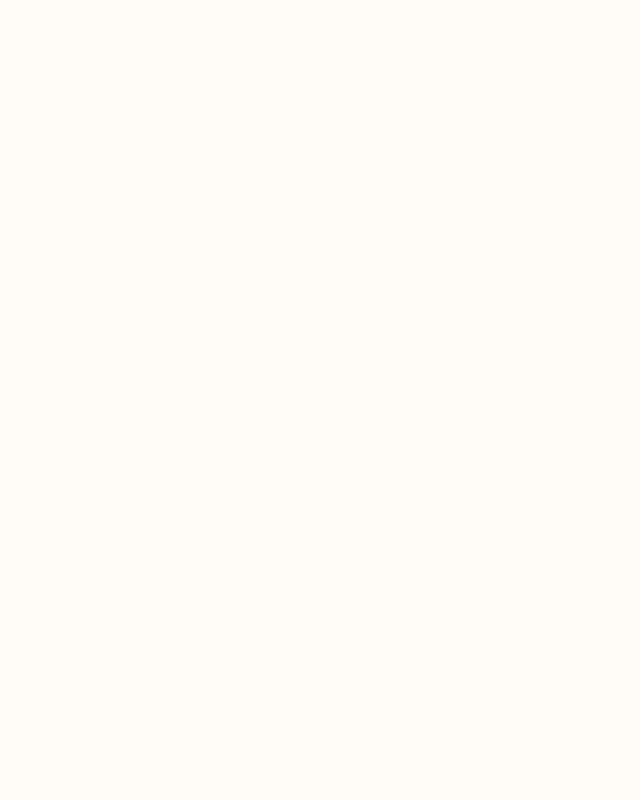
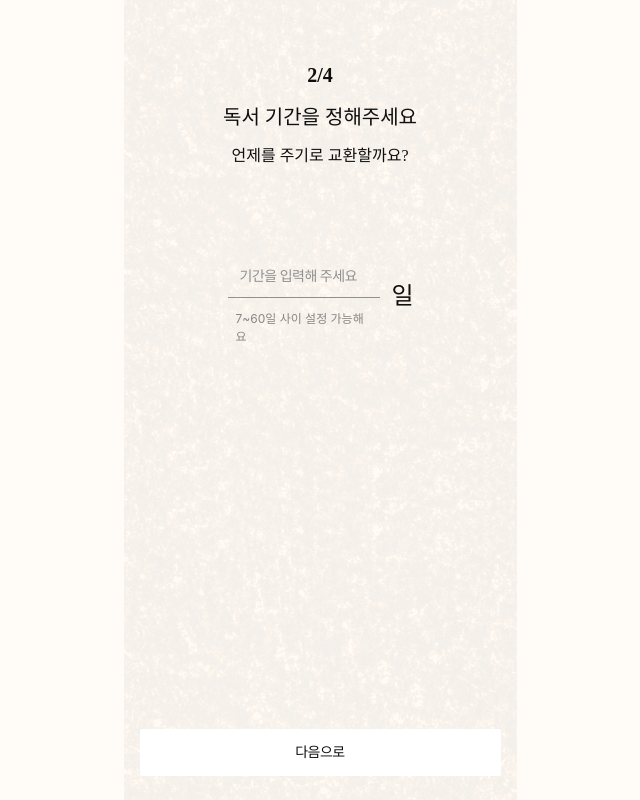
Before and after one commit to 2025-LIKELION-bilbly/Frontend, a React (Vite) app in the folder bilbly/: page /meeting/create/2 in a window 1280 px wide. Before the commit this address had no page. Shown: the whole page, without its empty margins (320-960 px from the left). Built offline with nearby package versions, Linux system fonts and the light colour scheme.

Commit message:
✨ feat: meeting-create 기간 작성 페이지 구현

```diff
--- a/bilbly/src/App.tsx
+++ b/bilbly/src/App.tsx
@@ -3,6 +3,7 @@ import HomePage from './pages/HomePage';
 import MeetingSelectPage from './features/meeting/pages/MeetingSelectPage';
 import GlobalStyle from './styles/GlobalStyle';
 import Step1NamePage from "./features/meeting/pages/meeting-create-page/Step1NamePage";
+import Step2PeriodPage from "./features/meeting/pages/meeting-create-page/Step2PeriodPage";
 
 // function App() {
 //   return (
@@ -25,6 +26,7 @@ function App() {
           <Route path="/meeting" element={<MeetingSelectPage />} />
           <Route path="/main" element={<HomePage />} />
           <Route path="/meeting/create/1" element={<Step1NamePage />} />
+          <Route path="/meeting/create/2" element={<Step2PeriodPage />} />
         </Routes>
       </BrowserRouter>
     </>
--- a/bilbly/src/features/meeting/components/NextBtn.styles.ts
+++ b/bilbly/src/features/meeting/components/NextBtn.styles.ts
@@ -17,6 +17,8 @@ export const ButtonWrapper = styled.button<{ $state: "default" | "valid" | "inva
     line-height: 150%;
     letter-spacing: -0.5px;
 
+    border none;
+
     /* 기본, able, disable 상태별 배경색 */
     background-color: ${({ $state }) => {
         switch ($state) {
@@ -29,9 +31,11 @@ export const ButtonWrapper = styled.button<{ $state: "default" | "valid" | "inva
         }
     }};
 
-    /* 기본, able, disable 상태별 테두리 */
+    /* 기본, able, disable 상태별 테두리
     border: ${({ $state }) =>
-        $state === "default" ? "1px solid #100F0F" : "none"};
+        $state === "default" ? "1px solid #100F0F" : "none"};  */
+
+
 
     /* 기본, able, disable 상태별 글자색 */
     color: ${({ $state }) => {
@@ -48,6 +52,5 @@ export const ButtonWrapper = styled.button<{ $state: "default" | "valid" | "inva
     /* 상태별 클릭 가능 여부 */
     cursor: ${({ $state }) => ($state === "valid" ? "pointer" : "default")};
     pointer-events: ${({ $state }) => ($state === "valid" ? "auto" : "none")};
-
     transition: 0.2s ease-in-out;
 `;
--- a/bilbly/src/features/meeting/components/NextBtn.tsx
+++ b/bilbly/src/features/meeting/components/NextBtn.tsx
@@ -10,11 +10,8 @@ type NextButtonProps = {
 
 const NextButton = ({ label, state, onClick }: NextButtonProps) => {
     return (
-        <S.ButtonWrapper
-        $state={state}
-        onClick={state === "valid" ? onClick : undefined}
-        >
-        {label}
+        <S.ButtonWrapper $state={state} onClick={onClick}>
+            {label}
         </S.ButtonWrapper>
     );
 };
--- a/bilbly/src/features/meeting/pages/meeting-create-page/Step1NamePage.tsx
+++ b/bilbly/src/features/meeting/pages/meeting-create-page/Step1NamePage.tsx
@@ -1,8 +1,10 @@
 import { useState } from "react";
+import { useNavigate } from "react-router-dom";
 import * as S from "./Step1NamePage.styles";
 import NextBtn from "../../components/NextBtn";
 
 const Step1NamePage = () => {
+    const navigate = useNavigate();
     const [name, setName] = useState("");
 
     const isValid = name.length >= 1 && name.length <= 15;
@@ -10,9 +12,8 @@ const Step1NamePage = () => {
     const buttonState = name.length === 0 ? "default" : isValid ? "valid" : "invalid";
 
     const handleNext = () => {
-        if (!isValid) return;
-        console.log("다음 스텝으로 이동", name);
-        // navigate("/meeting/create/step2");
+        if (buttonState !== "valid") return;  // 조건 불만족하면 이동 막기
+        navigate("/meeting/create/2");
     };
 
     return (
--- /dev/null
+++ b/bilbly/src/features/meeting/pages/meeting-create-page/Step2PeriodPage.styles.ts
@@ -0,0 +1,152 @@
+import styled from "styled-components";
+import BackgroundPattern from '../../../../assets/background_pattern.png';
+
+export const Container = styled.div`
+    width: 100%;
+    max-width: 393px;
+    margin: 0 auto;
+    background-color: #FFFCF8;
+    display: flex;
+    flex-direction: column;
+    min-height: 100vh;
+    padding: 0 16px;
+    position: relative;
+    z-index: 0;
+
+    &::before {
+        content: "";
+        position: absolute; /* 이 Container(480px) 내부에 고정 */
+        top: 0;
+        left: 0;
+        right: 0;
+        bottom: 0;
+
+        /* 5. 피그마 속성 적용 */
+        background-image: url(${BackgroundPattern});
+        background-repeat: repeat;  /* Scale: Tile */
+        opacity: 0.1;               /* Opacity: 10% */
+        mix-blend-mode: multiply;   /* Blend: Multiply */
+
+        z-index: -1; /* 패턴을 이 컨테이너의 맨 뒤로 보냄 */
+    }
+`;
+
+// btn 제외 container
+export const MainContainer = styled.div`
+    display: flex;
+    width: 300px;
+    padding-top: 60px;
+    flex-direction: column;
+    align-items: center;
+    justify-content: center;
+    gap: 60px;
+    margin: 0 auto;
+`;
+
+export const MainBox1 = styled.div`
+    display: flex;
+    height: 135px;
+    flex-direction: column;
+    align-items: center;
+`;
+
+export const MainBox2 = styled.div`
+    display: flex;
+    align-items: center;
+    gap: 12px;
+    align-self: stretch;
+    margin: 0 auto;
+`;
+
+export const StepText = styled.div`
+    text-align: center;
+    color: #100f0f;
+    font-family: Pretendard;
+    font-size: 20px;
+    font-style: normal;
+    font-weight: 600;
+    line-height: 30px; /* 150% */
+    margin-bottom: 12px;
+`;
+
+// 타이틀, 서브 타이틀
+export const Title = styled.div`
+    text-align: center;
+    color: #100f0f;
+    margin-bottom: 12px;
+    font-family: Pretendard;
+    font-size: 20px;
+    font-style: normal;
+    font-weight: 600;
+    line-height: 30px; /* 150% */
+`;
+
+export const SubTitle = styled.div`
+    color: #100F0F;
+    text-align: center;
+    font-family: Pretendard;
+    font-size: 16px;
+    font-style: normal;
+    font-weight: 400;
+    line-height: 24px; /* 150% */
+`;
+
+// 입력 부분
+export const InputWrapper = styled.div`
+    display: flex;
+    width: 152px;
+    flex-direction: column;
+    align-items: flex-start;
+    gap: 6px;
+`;
+
+export const InputField = styled.input<{ $isInvalid: boolean }>`
+    width: 100%;
+    padding: 12px;
+    font-size: 16px;
+    border: none;
+    border-bottom: 1.5px solid
+        ${({ $isInvalid }) => ($isInvalid ? "#ED264E" : "#909090")};
+    background-color: transparent;
+    outline: none;
+
+    &::placeholder {
+    text-align: left;
+    font-family: Pretendard;
+    font-size: 14px;
+    font-style: normal;
+    font-weight: 400;
+    line-height: 21px; /* 150% */
+    letter-spacing: -0.5px;
+        color: ${({ $isInvalid }) => ($isInvalid ? "#FFB3B3" : "#909090")};
+    }
+`;
+
+export const Desc = styled.div<{ $isInvalid: boolean }>`
+    margin-top: 6px;
+    padding: 0 8px;
+    font-size: 12px;
+    color: ${({ $isInvalid }) => ($isInvalid ? "#ED264E" : "#8b8683")};
+`;
+
+// "일" 날짜
+export const DateLabel = styled.div`
+    width: 21px;
+    height: 45px;
+    color: var(--text-primary, #100F0F);
+    text-align: center;
+
+    /* Header/L */
+    font-family: Pretendard;
+    font-size: 24px;
+    font-style: normal;
+    font-weight: 600;
+    line-height: 36px; /* 150% */
+`;
+
+// 하단 버튼
+export const BottomArea = styled.div`
+    margin-top: auto;
+    width: 100%;
+    padding-bottom: 24px;
+`;
--- a/bilbly/src/features/meeting/pages/meeting-create-page/Step2PeriodPage.tsx
+++ b/bilbly/src/features/meeting/pages/meeting-create-page/Step2PeriodPage.tsx
@@ -0,0 +1,59 @@
+import { useState } from "react";
+import { useNavigate } from "react-router-dom";
+import * as S from "./Step2PeriodPage.styles";
+import NextBtn from "../../components/NextBtn";
+
+
+
+const Step1NamePage = () => {
+    const navigate = useNavigate();
+    const [name, setName] = useState("");
+
+    const period = Number(name);
+
+    const isValid = period >= 7 && period <= 60;
+    const isInvalid = name.length > 0 && !isValid;
+    const buttonState = name.length === 0 ? "default" : isValid ? "valid" : "invalid";
+
+
+    const handleNext = () => {
+        console.log("다음 스텝3으로 이동", name);
+        if (buttonState !== "valid") return;  // 조건 불만족하면 이동 막기
+        navigate("/meeting/create/3");
+    };
+
+    return (
+        <S.Container>
+            <S.MainContainer>
+                <S.MainBox1>
+                    <S.StepText>2/4</S.StepText>
+
+                    <S.Title>독서 기간을 정해주세요</S.Title>
+                    <S.SubTitle>언제를 주기로 교환할까요?</S.SubTitle>
+                </S.MainBox1>
+
+                <S.MainBox2>
+                    <S.InputWrapper>
+                        <S.InputField
+                        value={name}
+                        onChange={(e) => setName(e.target.value)}
+                        placeholder="기간을 입력해 주세요"
+                        $isInvalid={isInvalid}
+                        />
+
+                        <S.Desc $isInvalid={isInvalid}>
+                        7~60일 사이 설정 가능해요
+                        </S.Desc>
+                    </S.InputWrapper>
+                    <S.DateLabel>일</S.DateLabel>
+                </S.MainBox2>
+            </S.MainContainer>
+
+                <S.BottomArea>
+                    <NextBtn label="다음으로" state={buttonState} onClick={handleNext} />
+                </S.BottomArea>
+        </S.Container>
+    );
+};
+
+export default Step1NamePage;
```
